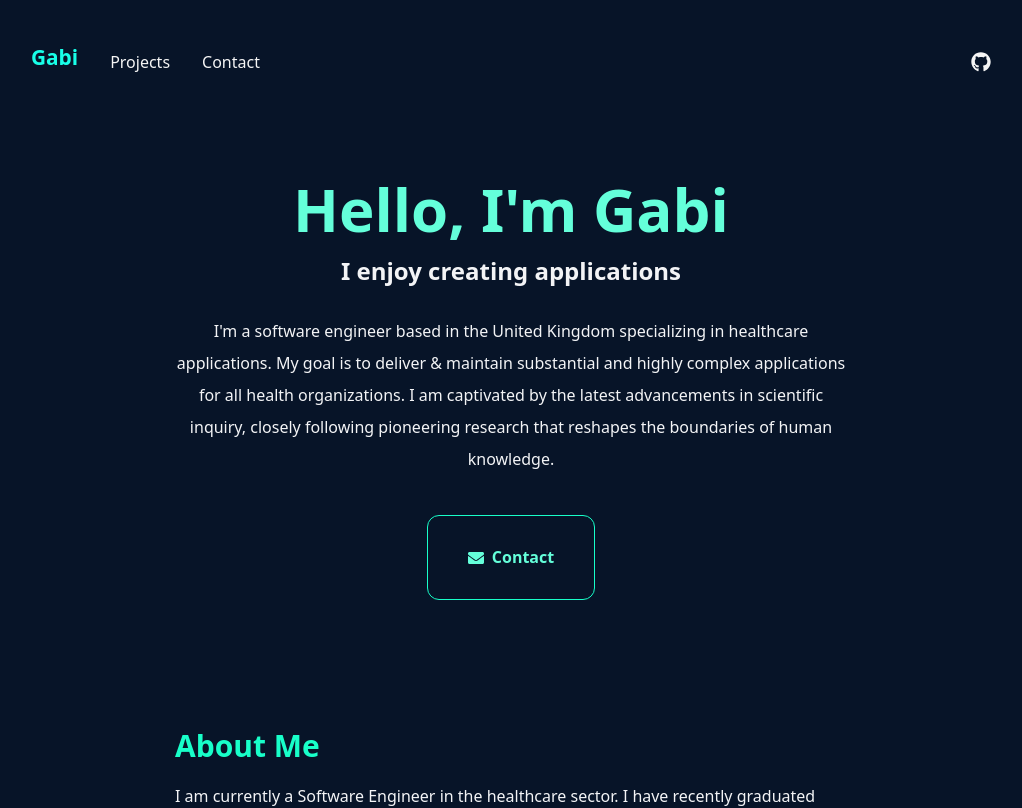
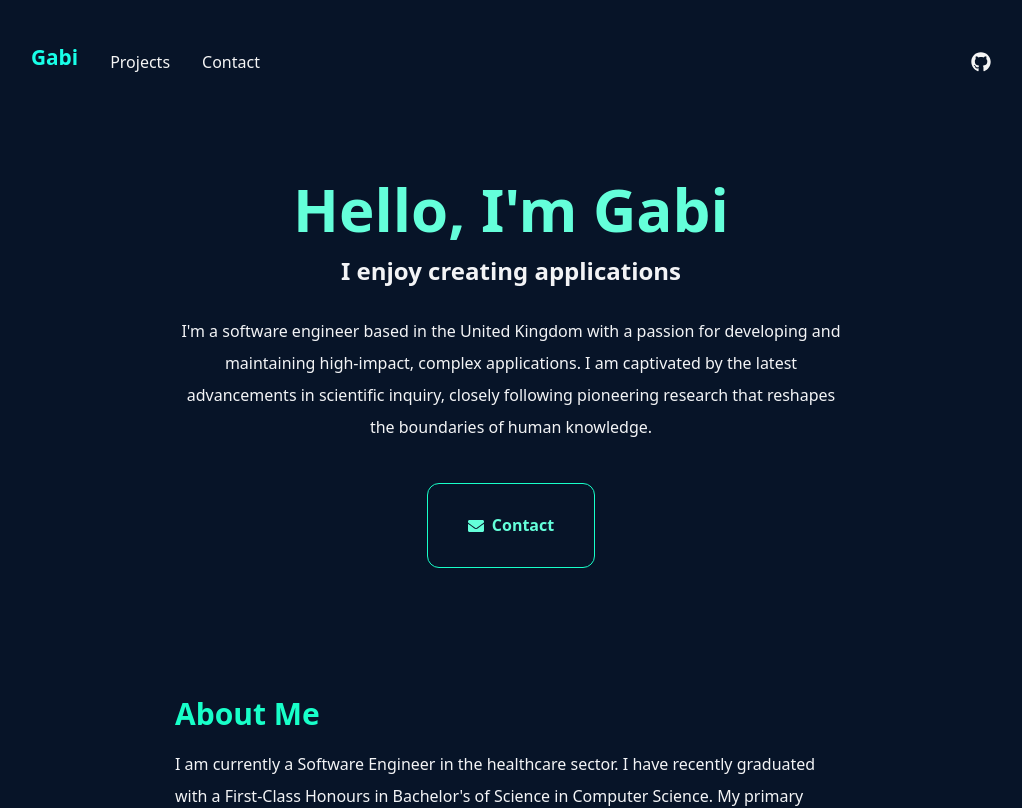
Before and after one commit to suhanpark/suhanpark.github.io, a Next.js app: page / in a window 1280 px wide. Shown: the top 808 px of the page, without its empty margins (129-1151 px from the left). Built offline with nearby package versions, Linux system fonts and the light colour scheme.

Commit message:
Update page.tsx

```diff
--- a/src/app/page.tsx
+++ b/src/app/page.tsx
@@ -21,10 +21,9 @@ export default function Home() {
             </h1>
           </header>
           <p className="text-base font-normal text-center leading-8">
-            I&apos;m a software engineer based in the United Kingdom
-            specializing in healthcare applications. My goal is to deliver &
-            maintain substantial and highly complex applications for all health
-            organizations. I am captivated by the latest advancements in
+            I&apos;m a software engineer based in the United Kingdom with a
+            passion for developing and maintaining high-impact, complex
+            applications. I am captivated by the latest advancements in
             scientific inquiry, closely following pioneering research that
             reshapes the boundaries of human knowledge.
           </p>
```
